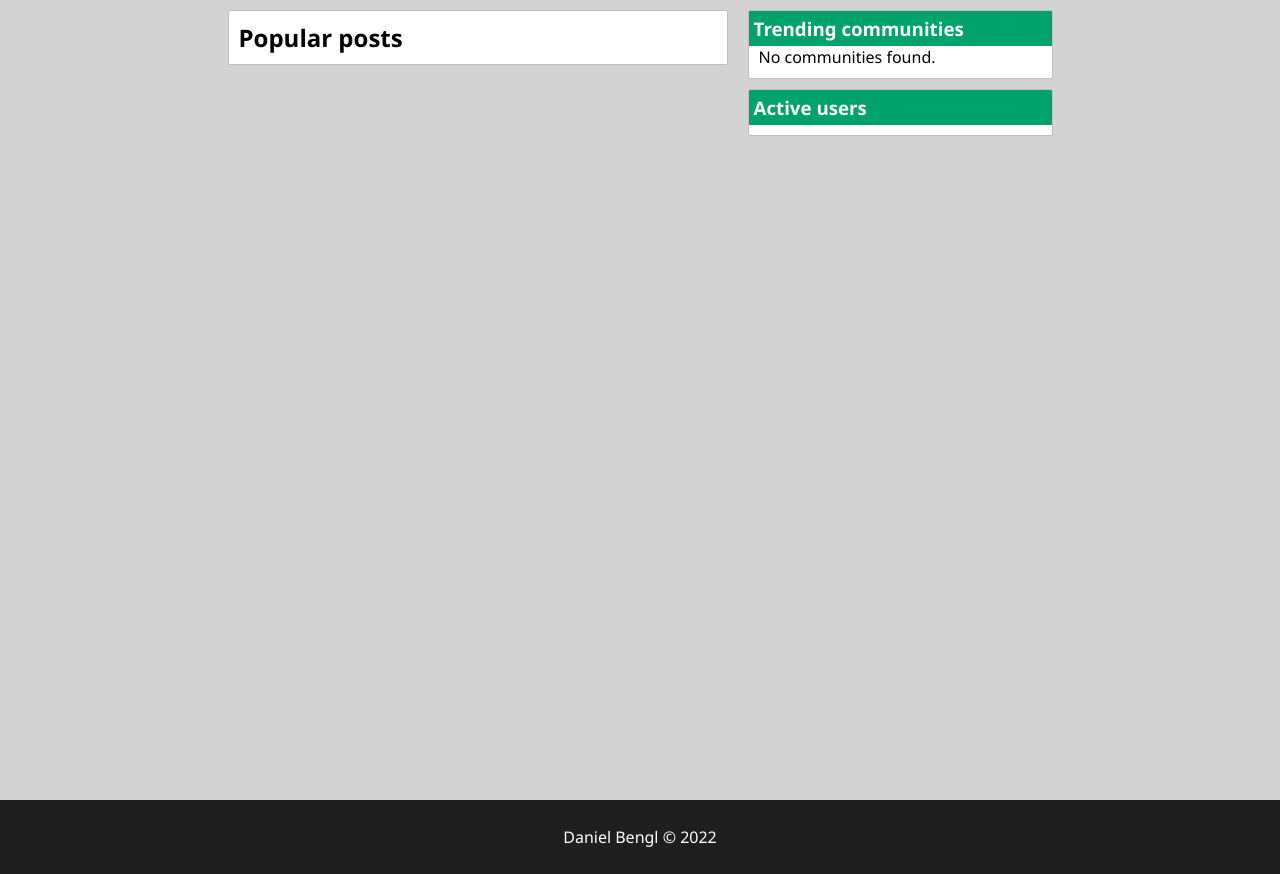
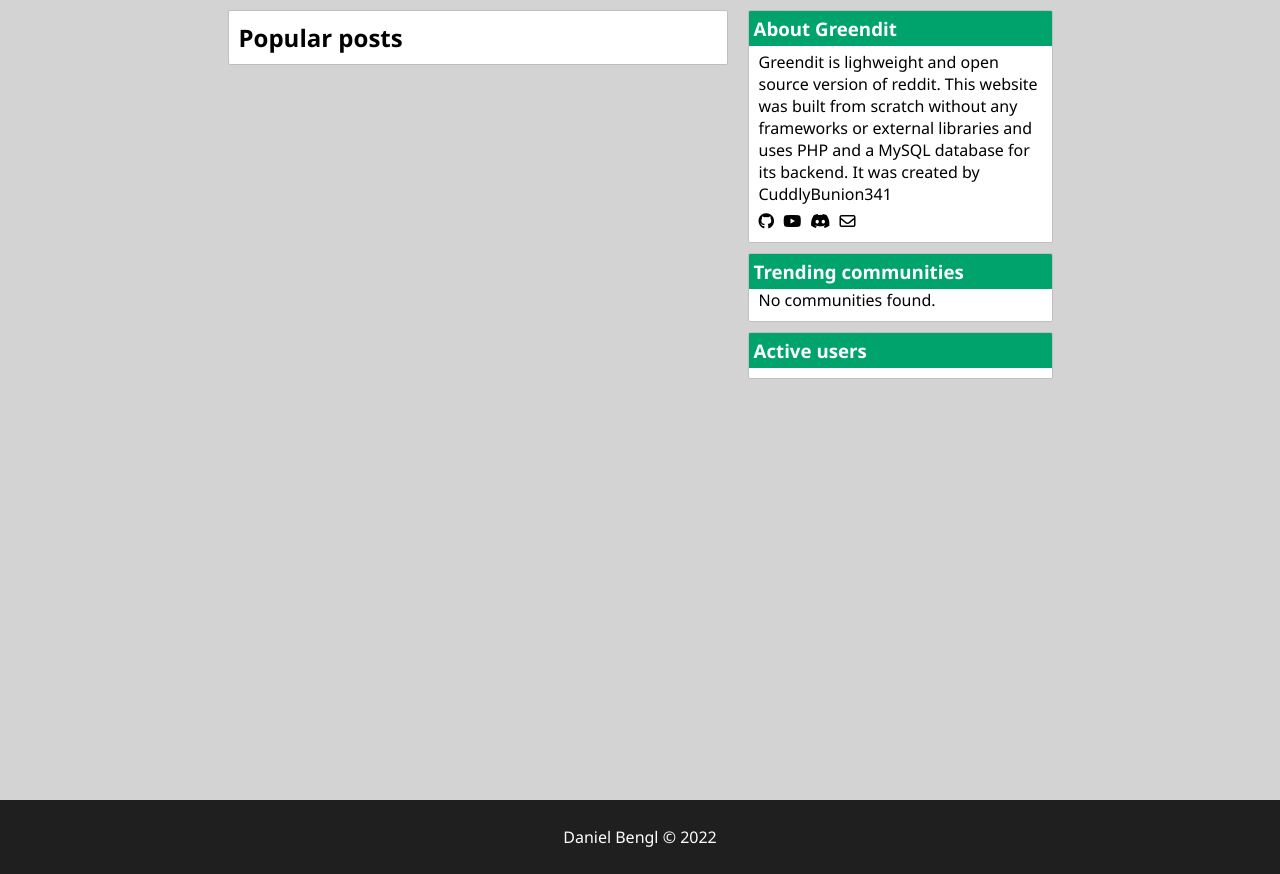
Before and after one commit to CuddlyBunion341/greendit, a PHP site: page / in a window 1280 px wide. Shown: the part 50-924 px from the top of the page. Run offline with PHP 8.4, Linux system fonts and the light colour scheme; data that the repository does not hold is empty; some libraries are stand-ins or nearby versions.

Commit message:
added a 'about greendit' section to index.php

```diff
--- a/index.php
+++ b/index.php
@@ -1,6 +1,24 @@
 <?php require('require/header.php'); ?>
 <main class="multicol">
     <aside>
+        <article class="titled">
+            <h1>About Greendit</h1>
+            <p>Greendit is lighweight and open source version of reddit. This website was built from scratch without any frameworks or external libraries and uses PHP and a MySQL database for its backend. It was created by CuddlyBunion341</p>
+            <ul class="socials">
+                <li><a href="https://github.com/CuddlyBunion341/greendit">
+                    <i class="fa-brands fa-github"></i>
+                </a></li>
+                <li><a href="https://www.youtube.com/channel/UC8EszsyKVlEzu7ftpfZSVrQ">
+                    <i class="fa-brands fa-youtube"></i>
+                </a></li>
+                <li><a href="#">
+                    <i class="fa-brands fa-discord"></i>
+                </a></li>
+                <li><a href="mailto:00cb341@gmail.com">
+                    <i class="fa-regular fa-envelope"></i>
+                </a></li>
+            </ul>
+        </article>
         <article class="titled">
             <h1>Trending communities</h1>
             <ul class="trending">
--- a/stylesheets/base/_base.scss
+++ b/stylesheets/base/_base.scss
@@ -5,6 +5,22 @@ body {
 }
 html,body {
     height: 100%;
+}
+
+.socials {
+    list-style-type: none;
+    li {
+        display: inline;
+        a {
+            text-decoration: none;
+            color: black;
+            &:hover {
+                color: $gray-800;
+            }
+        }
+        border: none !important;
+        margin-right: 5px !important;
+    }
 }
 
 main {
```
Also changed, not shown: stylesheets/main.css (+16 -0 lines), stylesheets/main.min.css.
